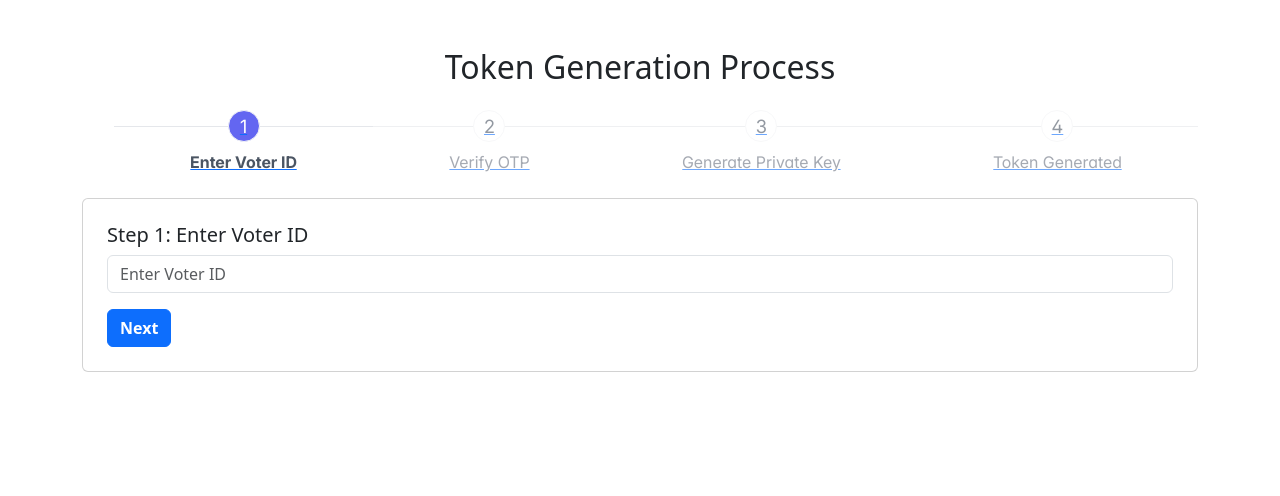
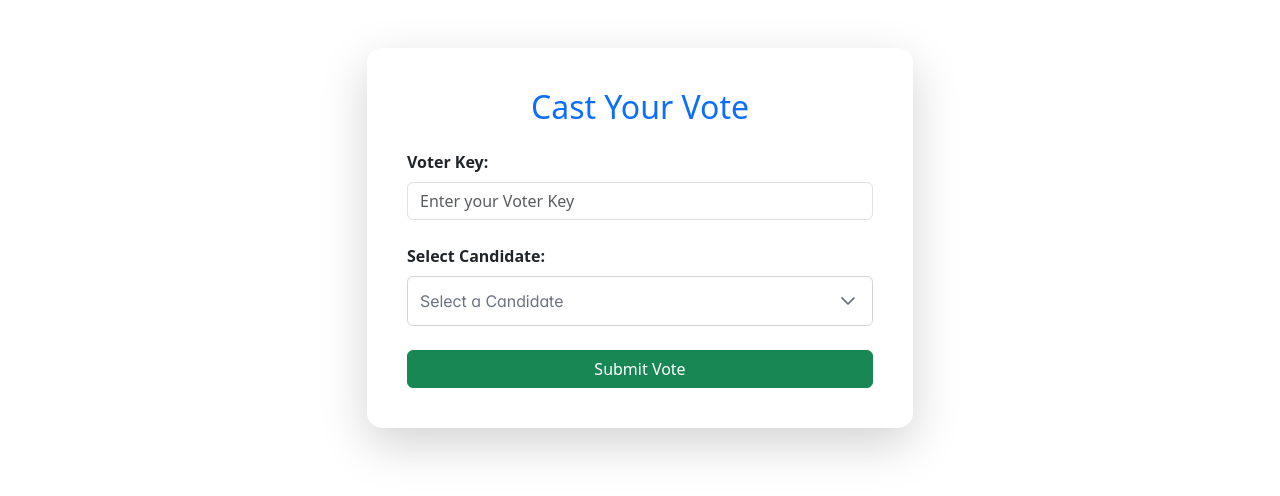
Before and after one commit to ShubhamBSalet/hackathoarepo, a React (Create React App) app: page /token in a window 1280 px wide. Shown: the top 496 px of the page. Built offline with nearby package versions, Linux system fonts and the light colour scheme; sample sign-in values are in the browser's storage.

Commit message:
Update TokenGeneration.jsx

```diff
--- a/src/components/TokenGeneration.jsx
+++ b/src/components/TokenGeneration.jsx
@@ -1,118 +1,88 @@
-import React, { useState } from "react";
-import { Steps } from "primereact/steps";
-import { Button } from "primereact/button";
-import { InputText } from "primereact/inputtext";
+import React, { useState,useEffect } from "react";
+import { InputGroup, FormControl, Button, Card, Container, Row, Col, Form } from "react-bootstrap";
+import "bootstrap/dist/css/bootstrap.min.css";
+import { Dropdown } from "primereact/dropdown";
 import "primereact/resources/themes/lara-light-indigo/theme.css";
 import "primereact/resources/primereact.min.css";
 import "primeicons/primeicons.css";
-import "bootstrap/dist/css/bootstrap.min.css";
 import { useNavigate } from "react-router-dom";
-import jsPDF from "jspdf";
-import emailjs from "emailjs-com";
 
 const TokenGeneration = () => {
-    const navigate = useNavigate();
-    const [activeIndex, setActiveIndex] = useState(0);
-    const [voterId, setVoterId] = useState("");
-    const [otp, setOtp] = useState("");
-    const [privateKey, setPrivateKey] = useState("");
-    const [token, setToken] = useState("");
-    const [email, setEmail] = useState("");
+  const navigate = useNavigate();
 
-    const generatePrivateKey = () => {
-        const newPrivateKey = "PK-" + Math.random().toString(36).substr(2, 10);
-        setPrivateKey(newPrivateKey);
-        setActiveIndex(3);
-    };
+  useEffect(() => {
+    const token = localStorage.getItem("token");
+    if (!token) {
+      navigate("/unauthorized"); // Redirect to unauthorized if not logged in
+    }
+  }, [navigate]);
 
-    const generateToken = () => {
-        const newToken = "TOKEN-" + Math.random().toString(36).substr(2, 8);
-        setToken(newToken);
-        setActiveIndex(4);
-    };
+  const [voterKey, setVoterKey] = useState("");
+  const [selectedCandidate, setSelectedCandidate] = useState(null);
 
-    const generatePDF = () => {
-        const doc = new jsPDF();
-        doc.text("Voting System Token", 10, 10);
-        doc.text(`Voter ID: ${voterId}`, 10, 20);
-        doc.text(`Token ID: ${token}`, 10, 30);
-        return doc;
-    };
+  // Candidate list
+  const candidates = [
+    { label: "Candidate A", value: "A" },
+    { label: "Candidate B", value: "B" },
+    { label: "Candidate C", value: "C" },
+  ];
 
-    const sendEmail = () => {
-        const doc = generatePDF();
-        const pdfData = doc.output("datauristring");
+  const handleSubmit = (e) => {
+    e.preventDefault();
+    if (voterKey && selectedCandidate) {
+      // Confirmation popup
+      const isConfirmed = window.confirm(`Are you sure you want to vote for ${selectedCandidate}?`);
+      if (isConfirmed) {
+        alert(`Your vote for ${selectedCandidate} has been recorded.`);
+        navigate("/"); // Redirect to homepage after confirmation
+      }
+    } else {
+      alert("Please fill in all fields!");
+    }
+  };
 
-        const emailParams = {
-            voter_email: email,
-            voter_id: voterId,
-            token_id: token,
-            attachment: pdfData,
-        };
+  return (
+    <Container className="mt-5">
+      <Row className="justify-content-center">
+        <Col md={6}>
+          <Card className="shadow-lg p-4 border-0" style={{ borderRadius: "15px" }}>
+            <Card.Body>
+              <h2 className="text-center mb-4 text-primary">Cast Your Vote</h2>
+              <Form onSubmit={handleSubmit}>
+                <Form.Group className="mb-4">
+                  <Form.Label><strong>Voter Key:</strong></Form.Label>
+                  <InputGroup>
+                    <FormControl
+                      value={voterKey}
+                      onChange={(e) => setVoterKey(e.target.value)}
+                      placeholder="Enter your Voter Key"
+                      required
+                    />
+                  </InputGroup>
+                </Form.Group>
 
-        emailjs.send(
-            "service_n2qnm6a",  // Replace with EmailJS service ID
-            "templete_4hvdar3",  // Replace with EmailJS template ID
-            emailParams,
-            "vyWiSsszZzsabofw_"       // Replace with EmailJS public key
-        )
-        .then((response) => {
-            alert("Token PDF sent to email!");
-            console.log("Email sent:", response);
-        })
-        .catch((error) => {
-            console.error("Error sending email:", error);
-        });
-    };
+                <Form.Group className="mb-4">
+                  <Form.Label><strong>Select Candidate:</strong></Form.Label>
+                  <Dropdown
+                    value={selectedCandidate}
+                    options={candidates}
+                    onChange={(e) => setSelectedCandidate(e.value)}
+                    placeholder="Select a Candidate"
+                    className="w-100"
+                    required
+                  />
+                </Form.Group>
 
-    const steps = [
-        { label: "Enter Voter ID" },
-        { label: "Verify OTP" },
-        { label: "Generate Private Key" },
-        { label: "Token Generated" }
-    ];
-
-    return (
-        <div className="container mt-5">
-            <h2 className="text-center mb-4">Token Generation Process</h2>
-            <Steps model={steps} activeIndex={activeIndex} />
-            <div className="card p-4 mt-4">
-                {activeIndex === 0 && (
-                    <div>
-                        <h5>Step 1: Enter Voter ID</h5>
-                        <InputText value={voterId} onChange={(e) => setVoterId(e.target.value)} placeholder="Enter Voter ID" className="form-control mb-3" />
-                        <Button label="Next" onClick={() => setActiveIndex(1)} className="btn btn-primary" />
-                    </div>
-                )}
-                {activeIndex === 1 && (
-                    <div>
-                        <h5>Step 2: Verify OTP</h5>
-                        <InputText value={otp} onChange={(e) => setOtp(e.target.value)} placeholder="Enter OTP" className="form-control mb-3" />
-                        <Button label="Verify & Next" onClick={() => setActiveIndex(2)} className="btn btn-success" />
-                    </div>
-                )}
-                {activeIndex === 2 && (
-                    <div>
-                        <h5>Step 3: Generate Private Key</h5>
-                        <Button label="Generate Key" onClick={generatePrivateKey} className="btn btn-warning" />
-                    </div>
-                )}
-                {activeIndex === 3 && (
-                    <div>
-                        <h5>Step 4: Token Generated</h5>
-                        <p><strong>Private Key:</strong> {privateKey}</p>
-
-                        <label>Enter Email:</label>
-                        <InputText value={email} onChange={(e) => setEmail(e.target.value)} className="form-control mb-3" />
-
-                        {/* <Button label="Send Token via Email" className="btn btn-danger" onClick={sendEmail} /> */}
-
-                        <Button label="Go to Cast Vote" className="btn btn-success mt-3" onClick={(sendEmail) => navigate("/vote")} />
-                    </div>
-                )}
-            </div>
-        </div>
-    );
+                <Button type="submit" variant="success" className="w-100">
+                  Submit Vote
+                </Button>
+              </Form>
+            </Card.Body>
+          </Card>
+        </Col>
+      </Row>
+    </Container>
+  );
 };
 
 export default TokenGeneration;
```
